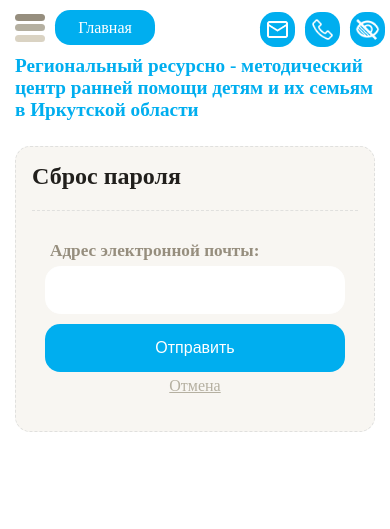
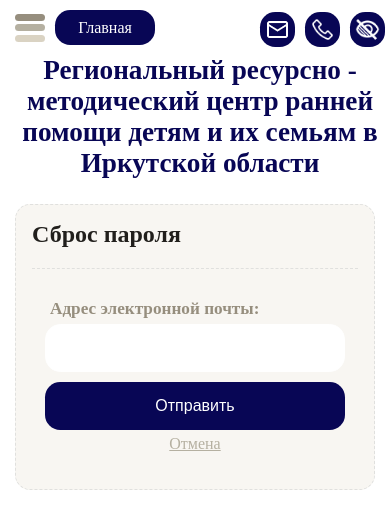
Before and after one commit to Mhexlet/orcr, a Django app: page /password-reset/ in a window 390 px wide. Shown: the top 529 px of the page. Run offline with Django 4.2, Linux system fonts and the light colour scheme; parts of the project's set-up code (start-up, migrations or seed data) failed here and were passed over; some libraries are stand-ins or nearby versions.

Commit message:
New highlight color

```diff
--- a/static/css/poor-vision/font-150.css
+++ b/static/css/poor-vision/font-150.css
@@ -46,7 +46,7 @@ body, .med-input, .med-button, .base-search, .header-poor-vision, .page-album-im
 }
 
 .header-title-block > h1 {
-    font-size: 2.25rem !important;
+    font-size: 3.15rem !important;
 }
 
 .page-title {
@@ -221,7 +221,7 @@ body, .med-input, .med-button, .base-search, .header-poor-vision, .page-album-im
 @media (max-width: 540px) {
 
     .header-title-block > h1 {
-        font-size: 1.8rem !important;
+        font-size: 2.55rem !important;
     }
 
     .index-faq-block > .index-link, .faq-question {
--- a/static/css/poor-vision/font-200.css
+++ b/static/css/poor-vision/font-200.css
@@ -46,7 +46,7 @@ body, .med-input, .med-button, .base-search, .header-poor-vision, .page-album-im
 }
 
 .header-title-block > h1 {
-    font-size: 3rem !important;
+    font-size: 4.2rem !important;
 }
 
 .page-title {
@@ -226,7 +226,7 @@ body, .med-input, .med-button, .base-search, .header-poor-vision, .page-album-im
 @media (max-width: 540px) {
 
     .header-title-block > h1 {
-        font-size: 2.4rem !important;
+        font-size: 3.4rem !important;
     }
 
     .index-faq-block > .index-link, .faq-question {
--- a/static/css/style.css
+++ b/static/css/style.css
@@ -20,7 +20,7 @@ input:focus {
 .med-button {
   border-radius: 0.95rem;
   padding: 0.775rem 1.5rem;
-  background-color: #00aeef;
+  background-color: #080655;
   color: #FFFFFF;
   cursor: pointer;
   width: 100%;
@@ -328,14 +330,15 @@ input:focus {
 }
 
 .header-title-block {
-  width: 700px;
-  color: #00aeef;
+  width: calc(100% - 220px);
+  color: #080655;
   font-weight: 500;
   display: block;
+  text-align: center;
 }
 
 .header-title-block > h1 {
-  font-size: 1.5rem;
+  font-size: 2.1rem;
   margin-bottom: 5px;
 }
 
@@ -362,7 +365,7 @@ input:focus {
   justify-content: center;
   width: 40px;
   height: 40px;
-  background-color: #00aeef;
+  background-color: #080655;
   border-radius: 0.95rem;
 }
 
@@ -379,7 +382,7 @@ input:focus {
   font-size: 1rem;
   font-weight: 500;
   height: 40px;
-  background-color: #00aeef;
+  background-color: #080655;
   border-radius: 0.95rem;
   width: 200px;
   cursor: pointer;
@@ -2141,7 +2144,7 @@ input:focus {
     padding: 0 15px;
   }
   .header-title-block > h1 {
-    font-size: 1.2rem;
+    font-size: 1.7rem;
   }
   .base-content {
     padding: 1rem;
--- a/static/css/style.scss
+++ b/static/css/style.scss
@@ -5,8 +5,8 @@ $h3-color: #968E7E;
 $menu-heading-color: #716D66;
 $first-color: #FFFFFF;
 $second-color: #F8F6F2;
-$highlight-color: #00aeef;
-$highlight-color-hover: #0498ce;
+$highlight-color: #080655;
+$highlight-color-hover: #120075;
 $separator-color: #E0E0DE;
 $border-color: #DAD3C3;
 
@@ -154,6 +154,8 @@ input:focus {
 
 .gsc-search-button-v2 {
     height: 30px;
+    border-color: $highlight-color !important;
+    background-color: $highlight-color !important;
 }
 
 .base-menu {
@@ -340,14 +342,15 @@ input:focus {
 }
 
 .header-title-block {
-    width: 700px;
+    width: calc(100% - 220px);
     color: $highlight-color;
     font-weight: 500;
     display: block;
+    text-align: center;
 }
 
 .header-title-block > h1 {
-    font-size: 1.5rem;
+    font-size: 2.1rem;
     margin-bottom: 5px;
 }
 
@@ -625,7 +628,7 @@ input:focus {
 // INDEX
 
 .index-slider-block {
-    width: 80%;
+    width: 100%;
     position: relative;
     display: flex;
     align-items: center;
@@ -665,7 +668,7 @@ input:focus {
 
 .index-slides-block {
     width: 100%;
-    height: calc(40vw - 161px);
+    height: calc(56vw - 202px);
     max-width: 1000px;
     max-height: 560px;
     overflow: hidden;
@@ -2338,7 +2341,7 @@ input:focus {
     }
 
     .header-title-block > h1 {
-        font-size: 1.2rem;
+        font-size: 1.7rem;
     }
 
     .base-content {
```
Also changed, not shown: other parts of static/css/style.css (+16 -14 lines), 1 other file.
